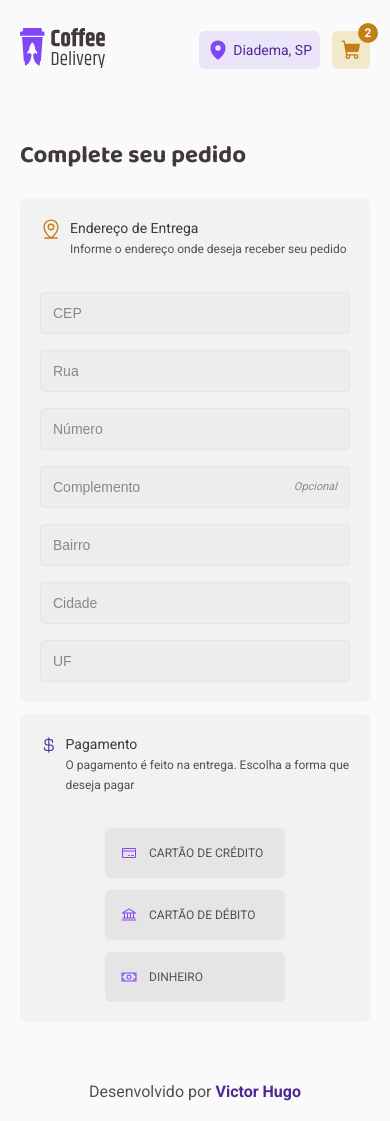
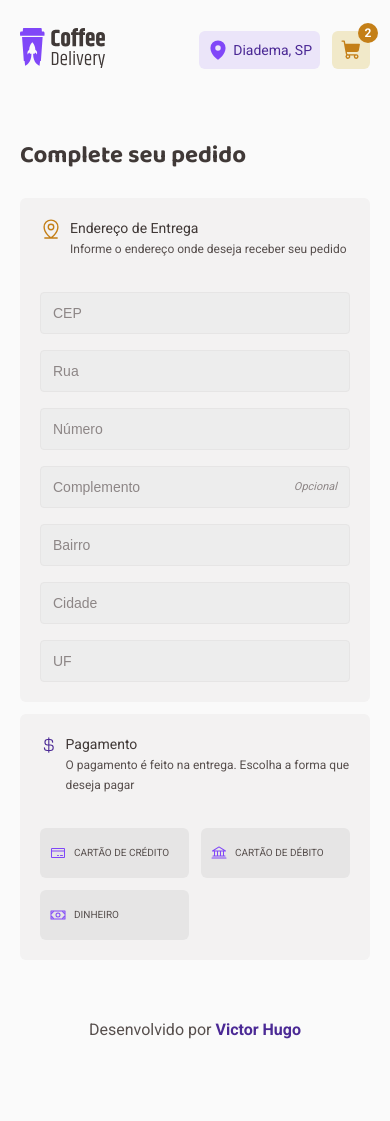
Before and after one commit to vctrhugoop/coffee-delivery, a React (Vite) app: page /checkout-order in a window 390 px wide. After the commit the page ends 1059 px from the top, so only its background shows below. Built offline with nearby package versions, Linux system fonts and the light colour scheme.

Commit message:
🌈 style: adjusts responsive

```diff
--- a/src/pages/CheckoutOrder/components/CheckoutOrderForm/styles.ts
+++ b/src/pages/CheckoutOrder/components/CheckoutOrderForm/styles.ts
@@ -43,10 +43,8 @@ export const AddressesFormContainer = styled.div`
 `;
 
 export const PaymentMethodOptionsContainer = styled.div`
-  display: flex;
-  flex-direction: column;
-  justify-content: center;
-  align-items: center;
+  display: grid;
+  grid-template-columns: 1fr 1fr;
   gap: 1.2rem;
 
   @media screen and (min-width: 768px) {
@@ -61,8 +59,9 @@ export const PaymentMethodInputContainer = styled.div`
   align-items: center;
 
   height: 5rem;
-  width: 18rem;
-  padding: 1.6rem;
+  max-width: 17rem;
+  width: 100%;
+  padding: 1rem;
 
   background-color: ${({ theme }) => theme.colors['base-button']};
   border-radius: 6px;
@@ -85,10 +84,10 @@ export const ContentContainer = styled.div`
   display: flex;
   align-items: center;
   justify-content: center;
-  gap: 1.2rem;
+  gap: 0.8rem;
 
   span {
-    font-size: 1.2rem;
+    font-size: 1rem;
     line-height: 160%;
     text-transform: uppercase;
 
@@ -96,4 +95,10 @@ export const ContentContainer = styled.div`
   }
 
   cursor: pointer;
+
+  @media screen and (min-width: 768px) {
+    span {
+      font-size: 1.2rem;
+    }
+  }
 `;
```
Also changed, not shown: src/pages/FinishedOrder/index.tsx (added).
